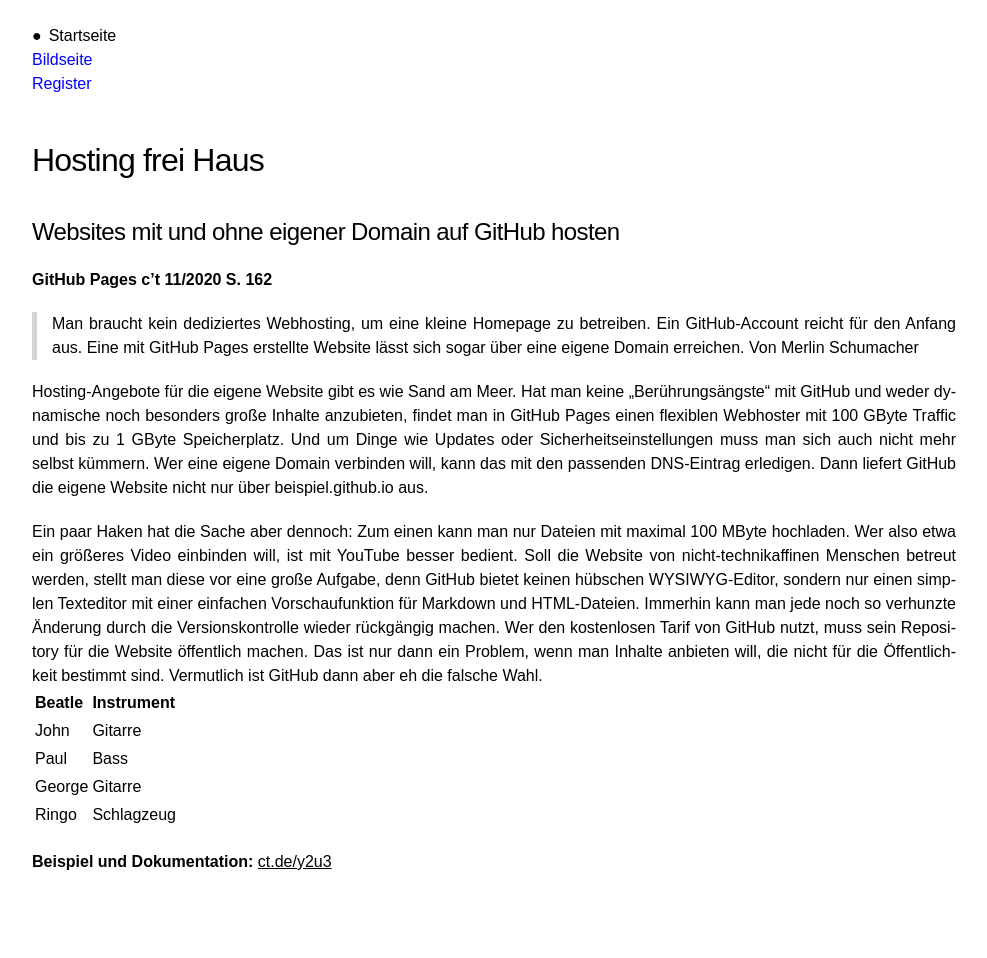
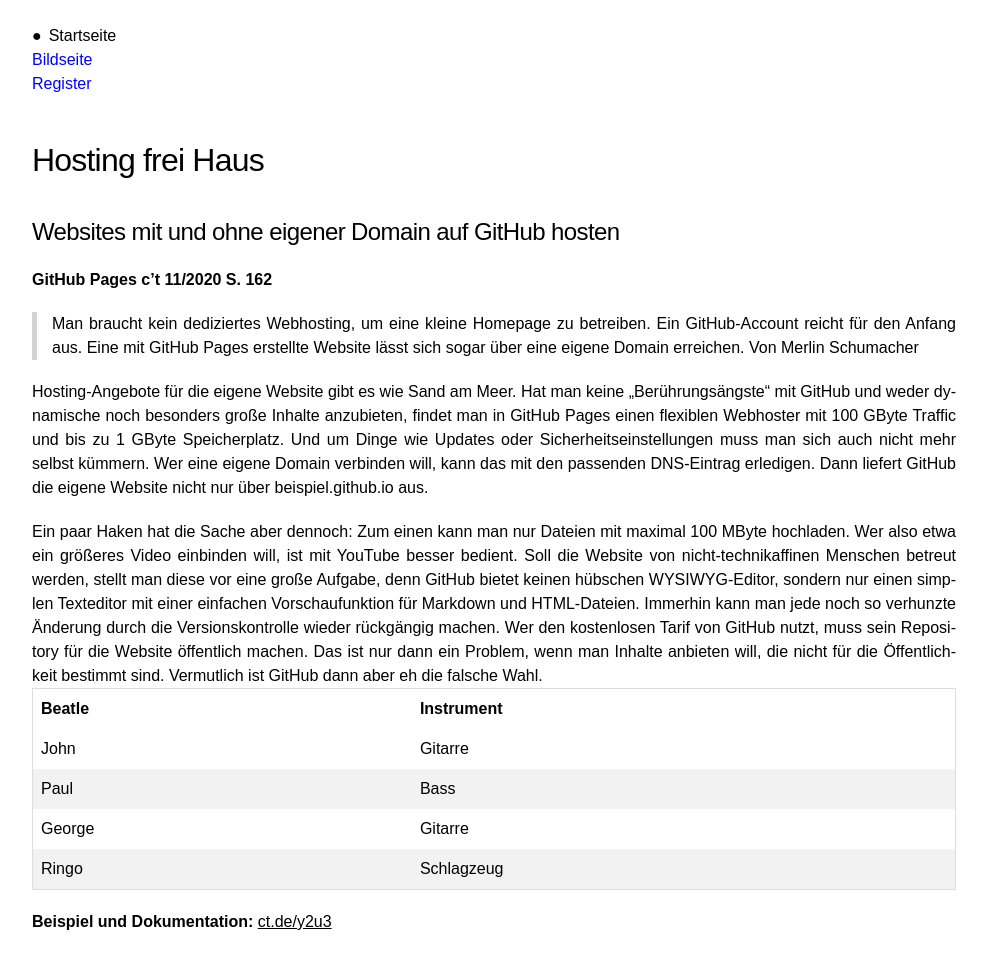
Before and after one commit to webuser-ralf/webuser-ralf.github.io, a Jekyll site: the page built from index.md, in a window 1280 px wide. Shown: the whole page, without its empty margins (146-1133 px from the left). Built offline with Jekyll 4.4.1, drawn with Linux system fonts in a browser that asks for light colours; our own code applies the rules of GitHub Pages for plain Markdown files.

Commit message:
Update layout.scss

```diff
--- a/_sass/layout.scss
+++ b/_sass/layout.scss
@@ -7,6 +7,21 @@
 body {
     margin: 1.5em;
 }
+/*###############################*/
+table {
+  border-collapse: collapse;
+  border-spacing: 0;
+  width: 100%;
+  border: 1px solid #ddd;
+}
+
+th, td {
+  text-align: left;
+  padding: 8px;
+}
+
+tr:nth-child(even){background-color: #f2f2f2}
+/*################################################*/
 
 p {
     text-align: justify;
```
